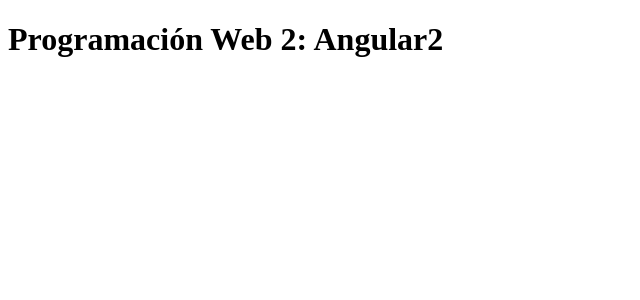
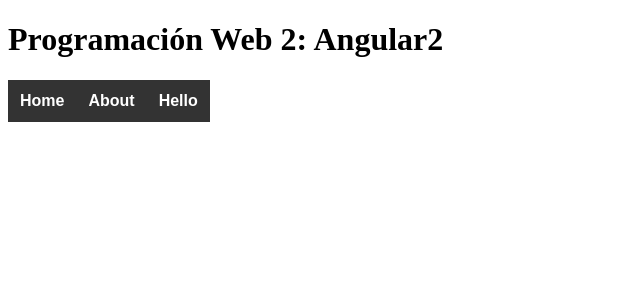
Before and after one commit to gopoma/2022-pweb2-Laboratorio08, an Angular app: page / in a window 1280 px wide. Shown: the top 300 px of the page, without its empty margins (0-640 px from the left). Built offline with nearby package versions, Linux system fonts and the light colour scheme.

Commit message:
Added a Navbar and routerLinks workout

```diff
--- a/src/app/app.component.html
+++ b/src/app/app.component.html
@@ -1,6 +1,7 @@
 <header>
   <h1>Programación Web 2: {{ title }}</h1>
 </header>
+<app-navbar></app-navbar>
 <router-outlet></router-outlet>
 <!-- <app-data-binding></app-data-binding> -->
 <!-- <app-posts></app-posts> -->
--- a/src/app/app.module.ts
+++ b/src/app/app.module.ts
@@ -12,6 +12,7 @@ import { PostsComponent } from './pages/posts/posts.component';
 import { AboutComponent } from './pages/about/about.component';
 import { HelloWorldComponent } from './pages/hello-world/hello-world.component';
 import { Route, RouterModule } from '@angular/router';
+import { NavbarComponent } from './components/navbar/navbar.component';
 
 const routes: Route[] = [
   {
@@ -30,7 +31,8 @@ const routes: Route[] = [
     DataBindingComponent,
     PostsComponent,
     AboutComponent,
-    HelloWorldComponent
+    HelloWorldComponent,
+    NavbarComponent
   ],
   imports: [
     BrowserModule,
--- /dev/null
+++ b/src/app/components/navbar/navbar.component.css
@@ -0,0 +1,19 @@
+* {
+  font-family: Arial, Helvetica, sans-serif;
+}
+
+.navbar {
+  display: flex;
+}
+
+.navbar__link {
+  padding: 0.75rem;
+  font-weight: bold;
+  text-decoration: none;
+  color: #FFF;
+  background-color: #333;
+}
+.navbar__link:hover {
+  color: #000;
+  background-color: #DDD;
+}
--- /dev/null
+++ b/src/app/components/navbar/navbar.component.html
@@ -0,0 +1,5 @@
+<nav class="navbar">
+  <a class="navbar__link" routerLink="/">Home</a>
+  <a class="navbar__link" routerLink="/about">About</a>
+  <a class="navbar__link" routerLink="/hello">Hello</a>
+</nav>
--- /dev/null
+++ b/src/app/components/navbar/navbar.component.ts
@@ -0,0 +1,15 @@
+import { Component, OnInit } from '@angular/core';
+
+@Component({
+  selector: 'app-navbar',
+  templateUrl: './navbar.component.html',
+  styleUrls: ['./navbar.component.css']
+})
+export class NavbarComponent implements OnInit {
+
+  constructor() { }
+
+  ngOnInit(): void {
+  }
+
+}
```
Also changed, not shown: 1 other file (tests, documents, lock files or other folders).
